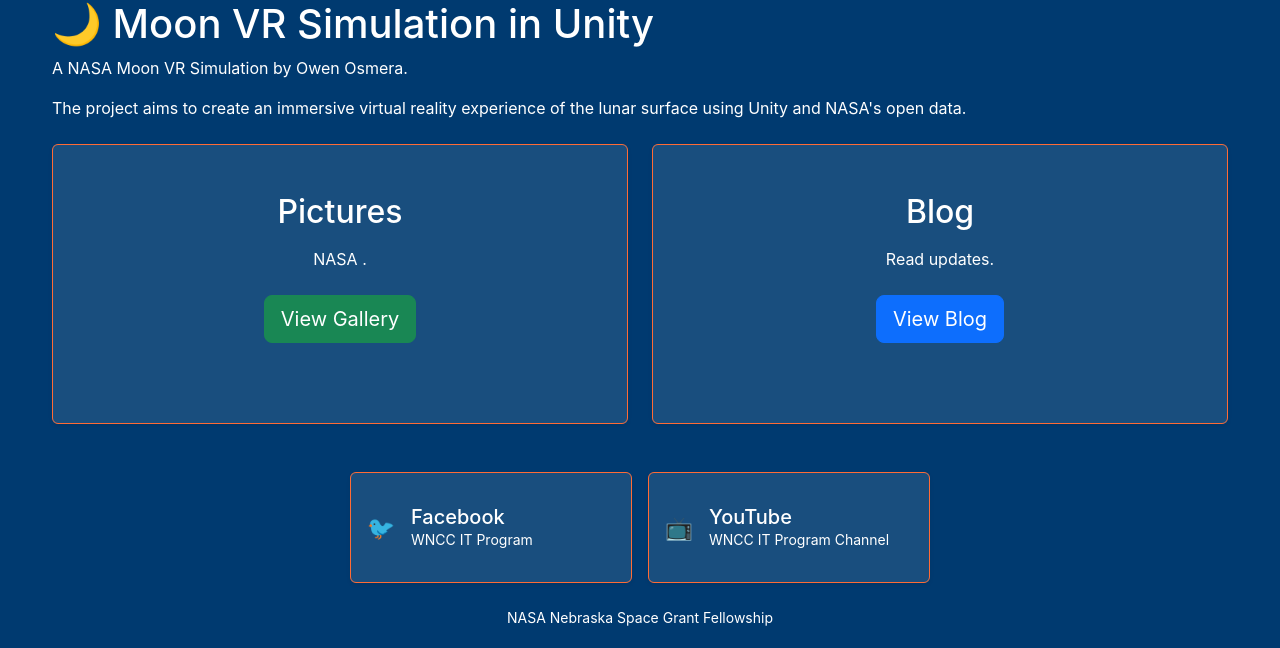
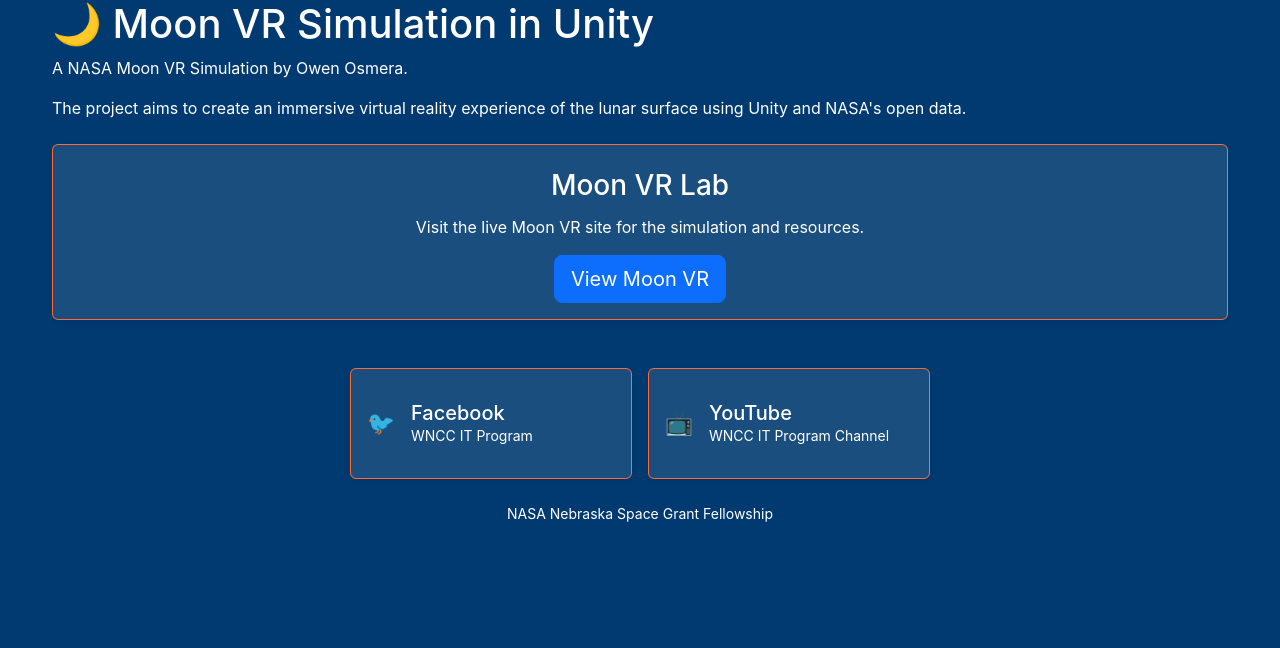
Before and after one commit to itinstructor/moonvr, a Flask app: page /moonvr in a window 1280 px wide. Shown: the part 166-814 px from the top of the page. After the commit the page ends 688 px from the top, so only its background shows below. Run offline with Flask 3, Linux system fonts and the light colour scheme; data comes from the database, SQL or seed files in the repository; parts of the project's set-up code (start-up, migrations or seed data) failed here and were passed over.

Commit message:
Update VR

```diff
--- a/blog/auth.py
+++ b/blog/auth.py
@@ -1,6 +1,7 @@
 import re
 from flask import request
 import logging
+from .settings import MIN_PASSWORD_LENGTH
 
 
 def validate_password(password):
@@ -12,8 +13,8 @@
     - At least one number
     Returns: (is_valid: bool, error_message: str)
     """
-    if len(password) < 12:
-        return False, "Password must be at least 12 characters long"
+    if len(password) < MIN_PASSWORD_LENGTH:
+        return False, f"Password must be at least {MIN_PASSWORD_LENGTH} characters long"
     if not re.search(r'[A-Z]', password):
         return False, "Password must contain at least one uppercase letter"
     if not re.search(r'[a-z]', password):
--- a/blog/routes.py
+++ b/blog/routes.py
@@ -2,6 +2,7 @@
 from .models import BlogPost, Photo  # Make sure BlogPost and Photo are imported
 from flask import current_app, render_template
 from . import blog_bp
+from .settings import MIN_PASSWORD_LENGTH
 try:
     from sqlalchemy.orm import selectinload
     from database import db  # Fixed: import from database.py to avoid circular import
@@ -11,6 +12,7 @@
 from flask import render_template, request, redirect, url_for, flash, session, abort, jsonify, current_app, make_response
 from .models import User, BlogPost, BlogImage, LoginAttempt
 from .auth import validate_password, get_client_ip, log_login_attempt
+from .settings import MIN_PASSWORD_LENGTH
 from .utils import save_uploaded_image
 from datetime import datetime, timezone
 from functools import wraps
@@ -108,29 +110,29 @@
         # Validate CAPTCHA
         if not captcha_user or not captcha_answer:
             flash('Please complete the security check.', 'danger')
-            return render_template('blog_register.html')
+            return render_template('blog_register.html', min_password_length=MIN_PASSWORD_LENGTH)
 
         try:
             if int(captcha_user) != int(captcha_answer):
                 flash('Incorrect answer to security question.', 'danger')
-                return render_template('blog_register.html')
+                return render_template('blog_register.html', min_password_length=MIN_PASSWORD_LENGTH)
         except ValueError:
             flash('Invalid security answer.', 'danger')
-            return render_template('blog_register.html')
+            return render_template('blog_register.html', min_password_length=MIN_PASSWORD_LENGTH)
 
         # Validate input
         if not username or not email or not password:
             flash('All fields are required.', 'danger')
-            return render_template('blog_register.html')
+            return render_template('blog_register.html', min_password_length=MIN_PASSWORD_LENGTH)
 
         if password != password_confirm:
             flash('Passwords do not match.', 'danger')
-            return render_template('blog_register.html')
+            return render_template('blog_register.html', min_password_length=MIN_PASSWORD_LENGTH)
 
         # Password strength check
-        if len(password) < 12:
-            flash('Password must be at least 12 characters long.', 'danger')
-            return render_template('blog_register.html')
+        if len(password) < MIN_PASSWORD_LENGTH:
+            flash(f'Password must be at least {MIN_PASSWORD_LENGTH} characters long.', 'danger')
+            return render_template('blog_register.html', min_password_length=MIN_PASSWORD_LENGTH)
 
         complexity_count = 0
         if any(c.isupper() for c in password):
@@ -145,16 +147,16 @@
         if complexity_count < 3:
             flash(
                 'Password must contain at least 3 of: uppercase, lowercase, number, symbol.', 'danger')
-            return render_template('blog_register.html')
+            return render_template('blog_register.html', min_password_length=MIN_PASSWORD_LENGTH)
 
         # Check if user exists
         if User.query.filter_by(username=username).first():
             flash('Username already taken.', 'danger')
-            return render_template('blog_register.html')
+            return render_template('blog_register.html', min_password_length=MIN_PASSWORD_LENGTH)
 
         if User.query.filter_by(email=email).first():
             flash('Email already registered.', 'danger')
-            return render_template('blog_register.html')
+            return render_template('blog_register.html', min_password_length=MIN_PASSWORD_LENGTH)
 
         # Create user (unapproved by default)
         hashed_password = generate_password_hash(password)
@@ -175,8 +177,8 @@
             db.session.rollback()
             current_app.logger.error(f"Registration error: {e}")
             flash('Registration failed. Please try again.', 'danger')
-            return render_template('blog_register.html')
-    return render_template('blog_register.html')
+            return render_template('blog_register.html', min_password_length=MIN_PASSWORD_LENGTH)
+    return render_template('blog_register.html', min_password_length=MIN_PASSWORD_LENGTH)
 
 
 @blog_bp.route('/login', methods=['GET', 'POST'])
@@ -733,8 +735,8 @@
         return redirect(url_for('blog_bp.admin'))
 
     # Password strength check
-    if len(new_password) < 12:
-        flash('Password must be at least 12 characters long.', 'danger')
+    if len(new_password) < MIN_PASSWORD_LENGTH:
+        flash(f'Password must be at least {MIN_PASSWORD_LENGTH} characters long.', 'danger')
         return redirect(url_for('blog_bp.admin'))
 
     complexity_count = 0
@@ -795,8 +797,8 @@
         return redirect(url_for('blog_bp.admin'))
 
     # Password strength check
-    if len(password) < 12:
-        flash('Password must be at least 12 characters long.', 'danger')
+    if len(password) < MIN_PASSWORD_LENGTH:
+        flash(f'Password must be at least {MIN_PASSWORD_LENGTH} characters long.', 'danger')
         return redirect(url_for('blog_bp.admin'))
 
     complexity_count = 0
--- /dev/null
+++ b/blog/settings.py
@@ -0,0 +1,4 @@
+"""Blog-specific settings constants."""
+
+# Minimum password length used across the blog app and admin scripts.
+MIN_PASSWORD_LENGTH = 12
--- a/blog/templates/_navbar.html
+++ b/blog/templates/_navbar.html
@@ -1,7 +1,7 @@
 <nav class="navbar navbar-expand-lg navbar-dark bg-dark">
     <div class="container">
         <a class="navbar-brand fw-bold" href="{{ url_for('index') }}">
-            🪲 Pods in Space
+            🌙 Moon VR
         </a>
         <button class="navbar-toggler" type="button" data-bs-toggle="collapse" data-bs-target="#navbarNav"
             aria-controls="navbarNav" aria-expanded="false" aria-label="Toggle navigation">
--- a/blog/templates/blog_register.html
+++ b/blog/templates/blog_register.html
@@ -43,7 +43,7 @@
                                 <label for="password" class="form-label">Password</label>
                                 <input type="password" class="form-control" id="password" name="password" required>
                                 <small class="form-text text-muted">
-                                    Requirements: 16+ characters, at least 3 of (uppercase, lowercase, number, symbol)
+                                    Requirements: {{ min_password_length }}+ characters, at least 3 of (uppercase, lowercase, number, symbol)
                                 </small>
                             </div>
                             <div class="mb-3">
--- a/scripts/reset_password.py
+++ b/scripts/reset_password.py
@@ -16,7 +16,7 @@
 from main_app import app
 
 
-MIN_PASSWORD_LENGTH = 12
+from blog.settings import MIN_PASSWORD_LENGTH
 
 
 def validate_password(pw: str):
--- a/templates/index.html
+++ b/templates/index.html
@@ -10,32 +10,15 @@
     </p>
   </div>
 
-
-
-  <div class="row g-4">
-    <div class="col-md-6">
-      <div class="card h-100 shadow-sm hover-card">
-        <div class="card-body text-center p-5">
-          <i class="bi bi-images display-1 text-success mb-3"></i>
-          <h2 class="card-title mb-3">Pictures</h2>
-          <p class="card-text mb-4">NASA .</p>
-          <a href="{{ url_for('blog_bp.photos_gallery') }}" class="btn btn-success btn-lg">
-            <i class="bi bi-arrow-right"></i> View Gallery
-          </a>
-        </div>
-      </div>
-    </div>
-
-    <div class="col-md-6">
-      <div class="card h-100 shadow-sm hover-card">
-        <div class="card-body text-center p-5">
-          <i class="bi bi-journal-text display-1 text-primary mb-3"></i>
-          <h2 class="card-title mb-3">Blog</h2>
-          <p class="card-text mb-4">Read updates.</p>
-          <a href="{{ url_for('blog_bp.blog') }}" class="btn btn-primary btn-lg">
-            <i class="bi bi-arrow-right"></i> View Blog
-          </a>
-        </div>
+  <div class="mb-4">
+    <div class="card shadow-sm">
+      <div class="card-body d-flex flex-column align-items-center text-center gap-2 py-3">
+        <i class="bi bi-box-arrow-up-right display-4 text-warning" aria-hidden="true"></i>
+        <h3 class="card-title mb-1">Moon VR Lab</h3>
+        <p class="card-text mb-2">Visit the live Moon VR site for the simulation and resources.</p>
+        <a href="https://lab.wncc.edu/vr" target="_blank" rel="noopener" class="btn btn-primary btn-lg text-white">
+          <i class="bi bi-arrow-right"></i> View Moon VR
+        </a>
       </div>
     </div>
   </div>
```
Also changed, not shown: README.md.
